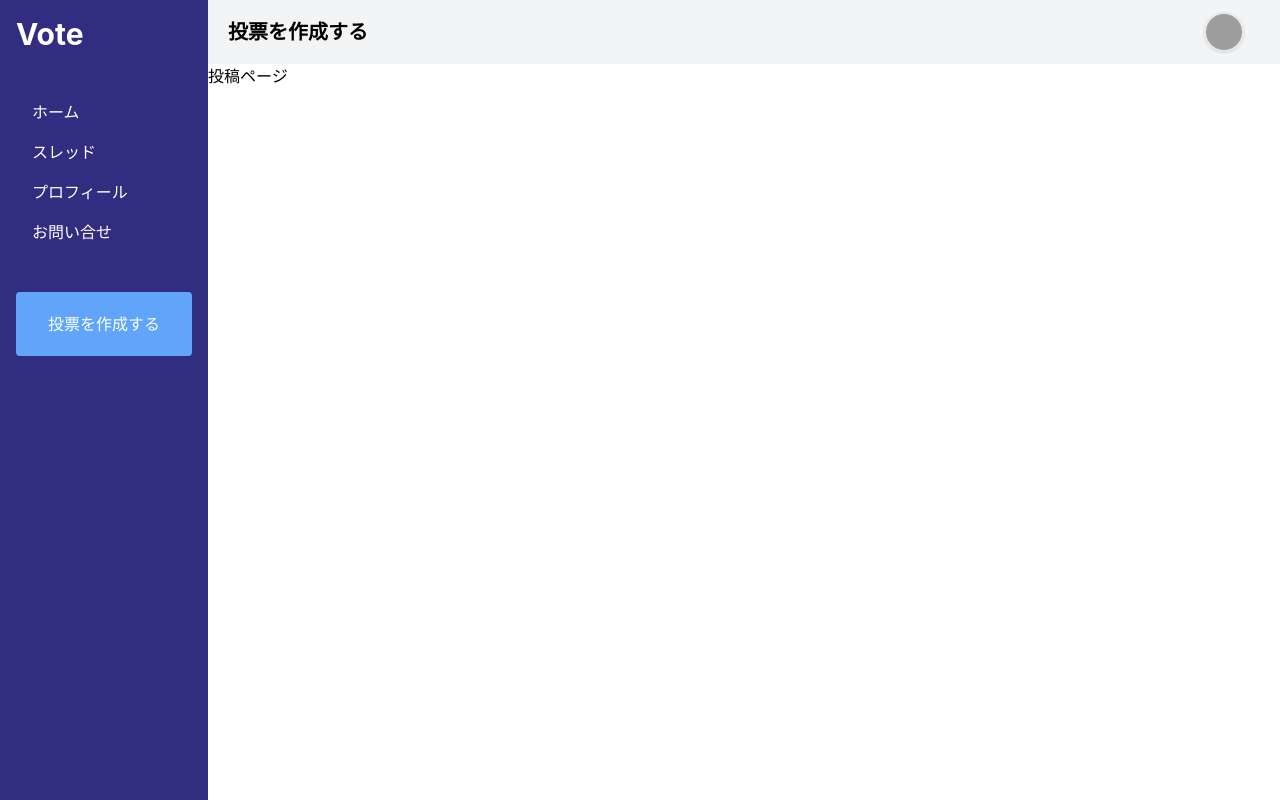
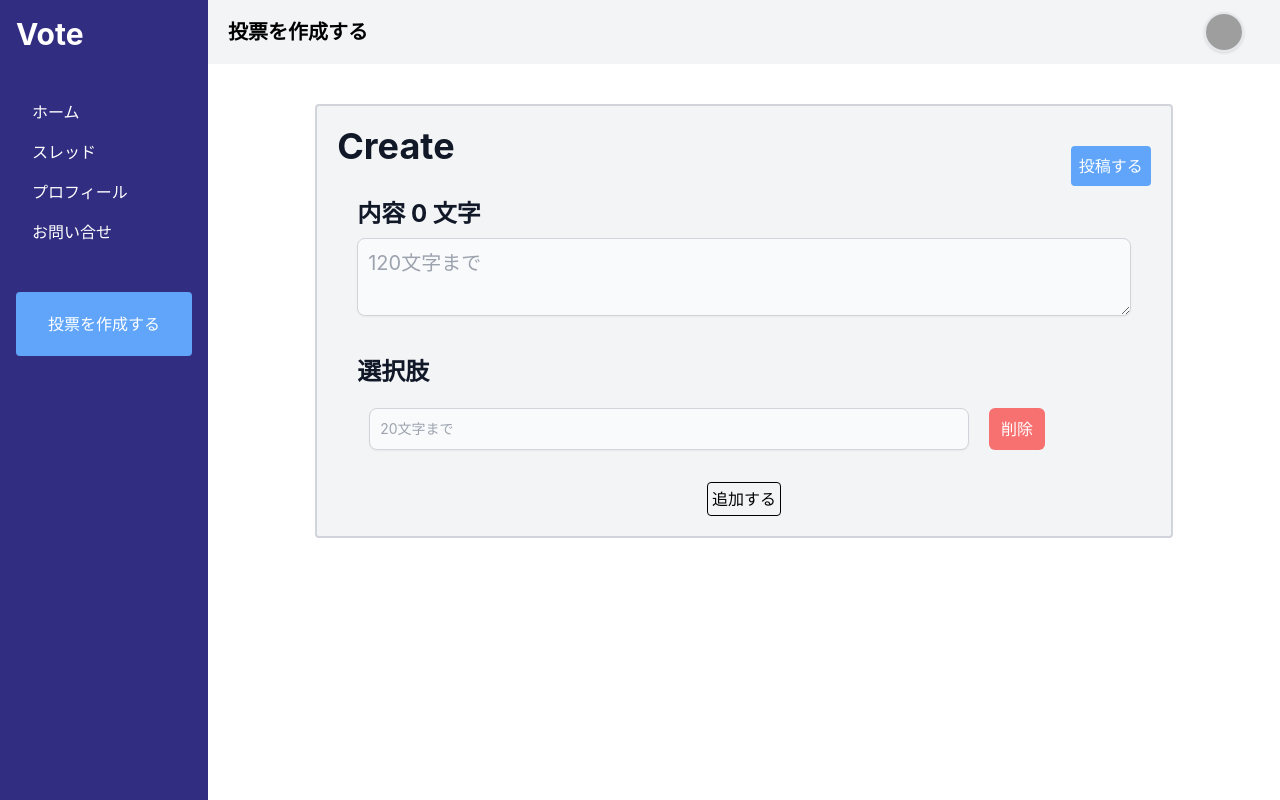
Before and after one commit to yabuki829/vote, a React (Create React App) app: page /post in a window 1280 px wide. Built offline with nearby package versions, Linux system fonts and the light colour scheme; grey boxes are pictures that could not be loaded.

Commit message:
投稿ページのuiの作成

```diff
--- a/src/App.tsx
+++ b/src/App.tsx
@@ -11,6 +11,7 @@ import Contact from './components/contents/contact/Contact';
 import Profile from './components/contents/Profile';
 import Register from './components/contents/Auth/Register';
 import Login from './components/contents/Auth/Login';
+import Post from './components/contents/Post/Post';
 
 function App(){
   const [isSideBarOpen,setSideBarOpen] = useState(false)
@@ -33,7 +34,8 @@ function App(){
               </Route>
               <Route path='/contact' element={<Contact/>}>
               </Route>
-              <Route path='/post' element={<h1>投稿ページ</h1>}>
+              <Route path='/post' element={<Post/>}>
+
               </Route>
               <Route path='/profile' element={<Profile/>}>
               </Route>
--- a/src/components/contents/Auth/Login.tsx
+++ b/src/components/contents/Auth/Login.tsx
@@ -2,7 +2,7 @@ import React from 'react'
 import { Link} from "react-router-dom"
 const Login = () => {
   return (
-    <div className="w-3/4 md:w-2/5  mx-auto p-5 mt-10 bg-gray-200 rounded border-2 border-gray-300 ">
+    <div className="w-3/4 md:w-2/5  mx-auto p-5 mt-10 bg-gray-100 rounded border-2 border-gray-300 ">
       <h1 className='text-2xl font-bold'>Login</h1>
       <form className='py-5' action="">
         <div className='items-center pb-5'>
--- a/src/components/contents/Auth/Register.tsx
+++ b/src/components/contents/Auth/Register.tsx
@@ -2,7 +2,7 @@ import React from 'react'
 import { Link} from "react-router-dom"
 const Register = () => {
   return (
-    <div className="w-3/4 md:w-2/5 mx-auto p-5 mt-10 bg-gray-200 rounded border-2 border-gray-300 ">
+    <div className="w-3/4 md:w-2/5 mx-auto p-5 mt-10 bg-gray-100 rounded border-2 border-gray-300 ">
 
       <h1 className='text-2xl font-bold'>Register</h1>
 
--- /dev/null
+++ b/src/components/contents/Post/Post.tsx
@@ -0,0 +1,86 @@
+import React, { useState } from 'react'
+
+const Post = () => {
+  const [selections, setSelection] = useState([{ id: createRandomId(), title: "" }])
+  const [text,setText] = useState("")
+
+
+  function handleAddSelection(event: React.MouseEvent<HTMLButtonElement, MouseEvent>) {
+    const id = createRandomId()
+    console.log("addSelection")
+    console.log(id)
+
+    setSelection([...selections, {
+      id: id,
+      title: ""
+    }
+    ])
+  }
+  function handleChangeSelectionTitle(event: React.ChangeEvent<HTMLInputElement>, id: string) {
+    setSelection(
+      (preSelecitons) => preSelecitons.map((seleciton) => (seleciton.id === id ? { id: id, title: event.target.value } : seleciton))
+    )
+  }
+  function handleChangeText(event: React.ChangeEvent<HTMLTextAreaElement>){
+    //120文字以下であれば文字を入力し120以上であれば入力させない
+    if (event.target.value.length <= 120){
+      setText(event.target.value)
+    }
+
+  }
+  function handleDeleteSelection(id: string) {
+    //イベントを削除する
+    console.log(id, "を削除します")
+    setSelection(selections.filter((selection) => selection.id !== id));
+  }
+  function createRandomId(): string {
+    var S = "abcdefghijklmnopqrstuvwxyzABCDEFGHIJKLMNOPQRSTUVWXYZ0123456789"
+    var N = 6
+    const id = Array.from(Array(N)).map(() => S[Math.floor(Math.random() * S.length)]).join('')
+
+    return id
+  }
+
+
+  const onClick = (event: React.MouseEvent<HTMLInputElement>) => {
+    //処理
+  };
+  // console.log(createRandomId())
+  return (
+    <div>
+      <div className="w-4/5 mx-auto p-5 mt-10 bg-gray-100 rounded border-2 border-gray-300 ">
+        <div className='flex justify-between'>
+          <h1 className='block mb-2 text-4xl font-bold text-gray-900 dark:text-gray-400'>Create</h1>
+          <button onClick={(e) => handleAddSelection(e)} className='bg-blue-400 text-white p-2 mt-5 rounded hover:bg-blue-600'>投稿する</button>
+        </div>
+        <div className='mx-5 pt-3'>
+          <div className="sm:col-span-2 ">
+            <label className="block mb-2 text-2xl font-bold text-gray-900 dark:text-gray-400">内容 <span>{text.length}</span> 文字 </label>
+            <textarea onChange={(e) => handleChangeText(e)} id="message" value={text} className="block p-2.5 w-full text-xl text-gray-900 bg-gray-50 rounded-lg shadow-sm border border-gray-300 focus:ring-primary-500 focus:border-primary-500 dark:bg-gray-700 dark:border-gray-600 dark:placeholder-gray-400 dark:text-white dark:focus:ring-primary-500 dark:focus:border-primary-500" placeholder='120文字まで'></textarea>
+          </div>
+          <div className="sm:col-span-2 pt-10  ">
+            <label className="block mb-2 text-2xl font-bold text-gray-900 dark:text-gray-400">選択肢</label>
+
+            {selections.map((selection) =>
+              <div className='flex p-3 ' >
+                <input type="name" onChange={(e) => handleChangeSelectionTitle(e, selection.id)} id="name" value={selection.title} className="w-4/5  shadow-sm bg-gray-50 border border-gray-300 text-gray-900 text-sm rounded-lg focus:ring-primary-500 focus:border-primary-500 block  p-2.5 dark:bg-gray-700 dark:border-gray-600 dark:placeholder-gray-400 dark:text-white dark:focus:ring-primary-500 dark:focus:border-primary-500 dark:shadow-sm-light" placeholder='20文字まで' />
+                <button onClick={() => handleDeleteSelection(selection.id)} className='block px-3 ml-5 bg-red-400 text-center text-white rounded-md hover:bg-red-600'>削除</button>
+              </div>
+            )}
+
+
+
+            <div className='flex justify-center'>
+              <button onClick={(e) => handleAddSelection(e)} className='border border-black p-1 mt-5 rounded'>追加する</button>
+            </div>
+
+          </div>
+        </div>
+
+
+      </div>
+    </div>
+  )
+}
+
+export default Post
--- a/src/components/contents/Profile.tsx
+++ b/src/components/contents/Profile.tsx
@@ -4,7 +4,7 @@ import Content from '../Content'
 const Profile = () => {
   return (
     <div>
-      <div className='flex items-center px-20 pt-8'>
+      <div className='flex justify-center items-center px-20 pt-8'>
         <img className='w-24 h-24 border-2 rounded-full object-cover mr-4 shadow' src="https://images.unsplash.com/photo-1542156822-6924d1a71ace?ixlib=rb-1.2.1&ixid=eyJhcHBfaWQiOjEyMDd9&auto=format&fit=crop&w=500&q=60" alt="" />
         <div className='px-5'>
           <div className='items-center flex'>
```
